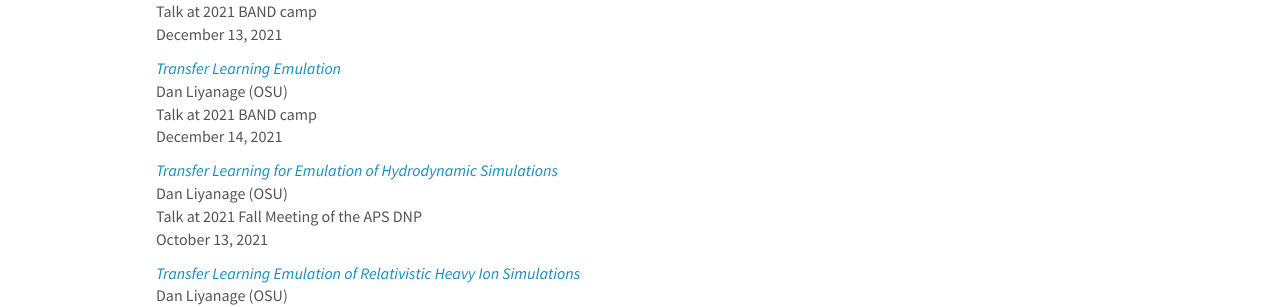
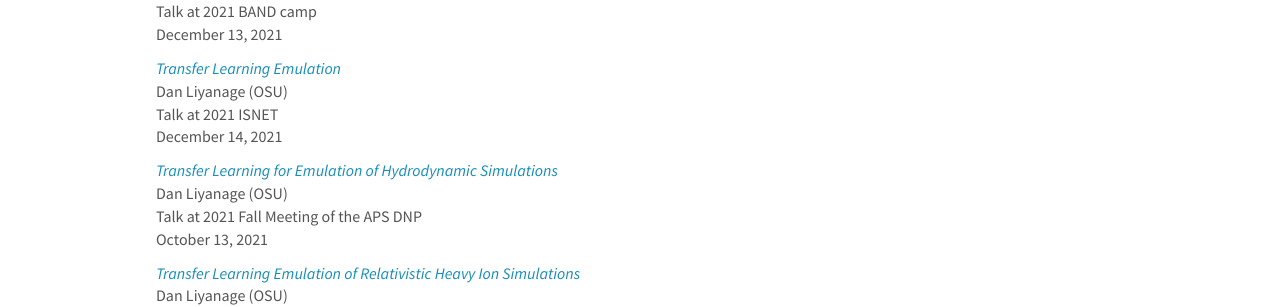
Before and after one commit to bandframework/bandframework.github.io, a Jekyll site: the page built from _pages/presentations.md, in a window 1280 px wide and 1062 px high. Shown: the part 253-560 px from the top of the window. Built offline with Jekyll 4.4.1, drawn with Linux system fonts in a browser that asks for light colours; nearby versions of some CDN libraries.

Commit message:
fixing location error

```diff
--- a/_data/presentations.yml
+++ b/_data/presentations.yml
@@ -13,7 +13,7 @@
 - title: "Transfer Learning Emulation"
   image:
   location: >
-    Talk at 2021 BAND camp
+    Talk at 2021 ISNET
   date: >
     December 14, 2021
   presenter: Dan Liyanage (OSU)
```
